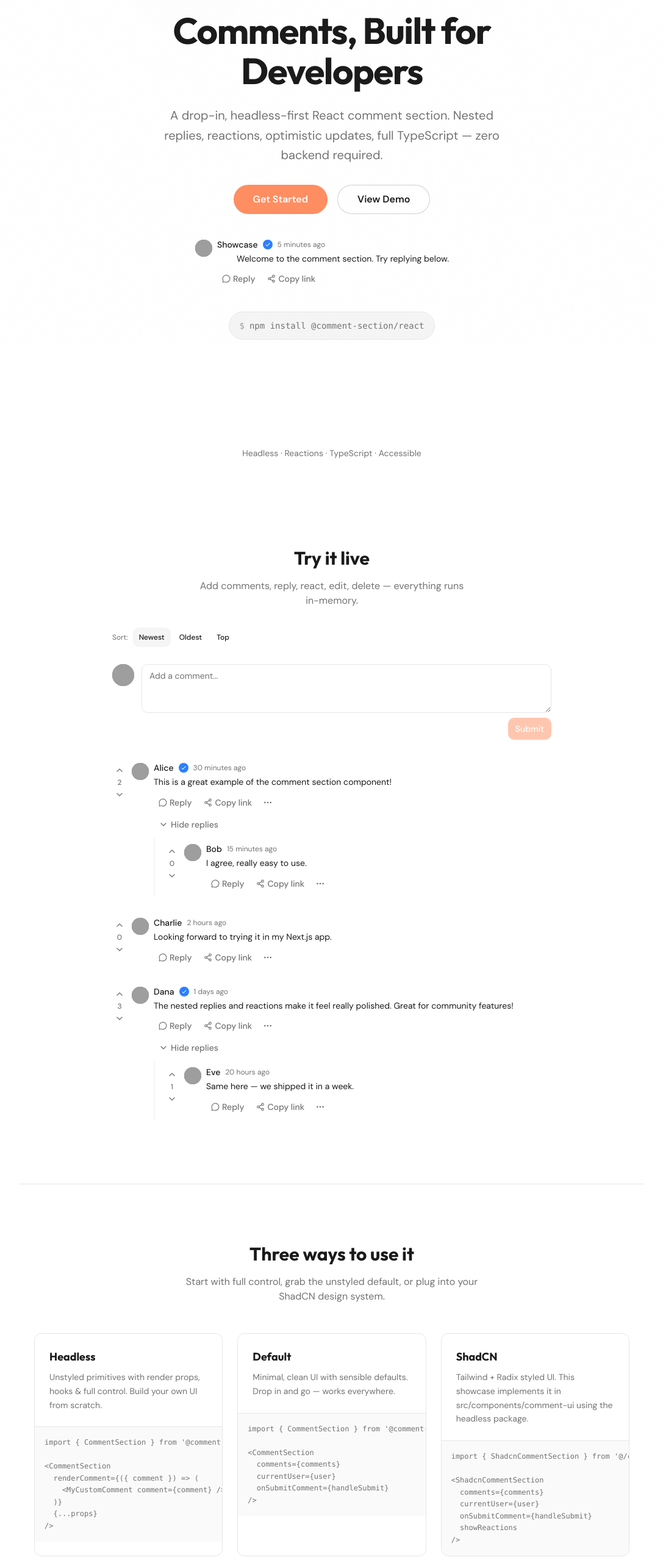
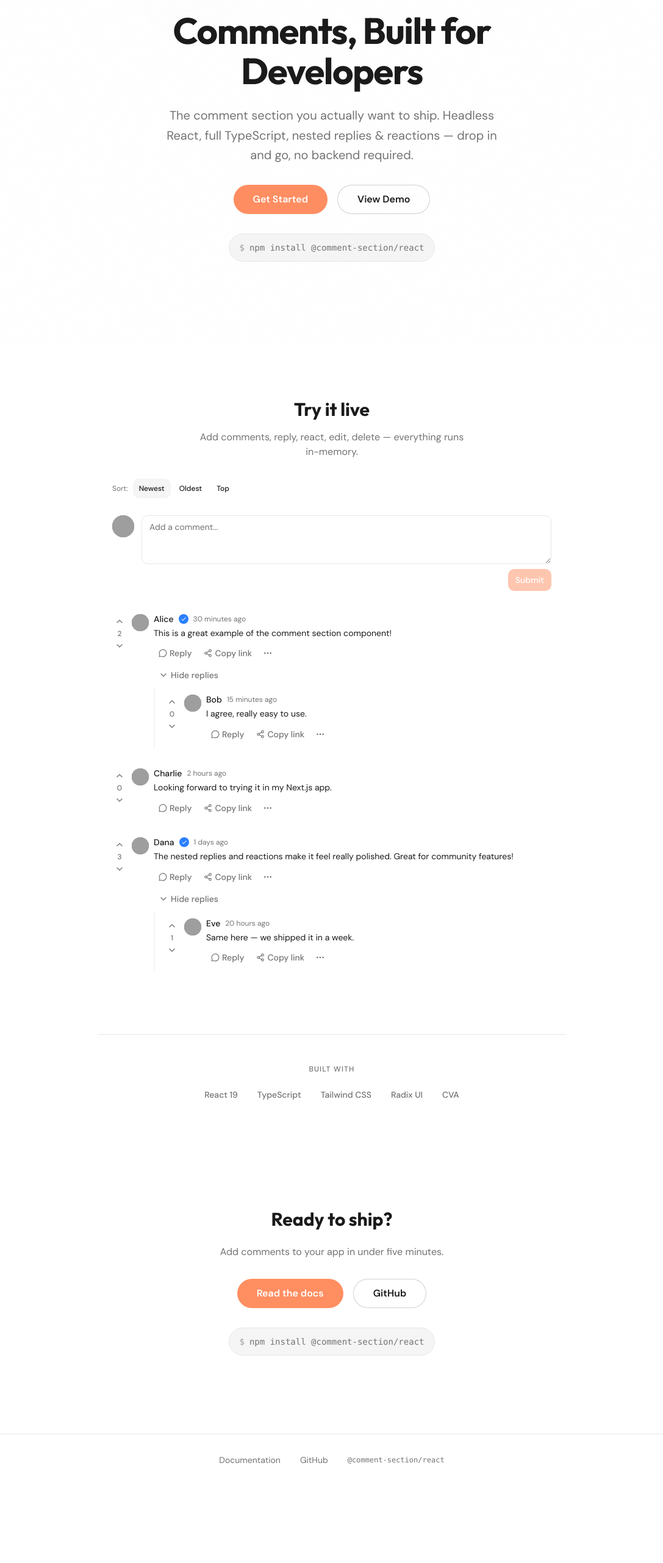
Before and after one commit to Hasthiya/headless-comments, a Next.js app in the folder apps/showcase/: page / in a window 1280 px wide. Shown: the part 234-2797 px from the top of the page at 61% size, without its empty margins (96-1183 px from the left). After the commit the page ends 2670 px from the top, so only its background shows below. Built offline with nearby package versions, Linux system fonts and the light colour scheme; grey boxes are pictures that could not be loaded; what tailwind-animate would draw is missing.

Commit message:
refactor: Remove unused HeroCommentPreview component and quick highlights section, update comment section description for clarity, and enhance reaction handling in comment showcase.

```diff
--- a/apps/showcase/src/app/page.tsx
+++ b/apps/showcase/src/app/page.tsx
@@ -2,7 +2,6 @@
 
 import Link from 'next/link';
 import { CommentSectionShowcase } from '@/components/CommentSectionShowcase';
-import { HeroCommentPreview } from '@/components/HeroCommentPreview';
 import { Button } from '@/components/ui/button';
 
 /* ─── Preset cards ───────────────────────────────────────────────────── */
@@ -107,7 +106,7 @@ export default function Home() {
         </h1>
 
         <p className="anim-fade-up anim-fade-up-d2 text-lg sm:text-xl text-muted-foreground max-w-xl mx-auto mb-8 leading-relaxed">
-          A drop-in, headless-first React comment section. Nested replies, reactions, optimistic updates, full TypeScript — zero backend required.
+          The comment section you actually want to ship. Headless React, full TypeScript, nested replies & reactions — drop in and go, no backend required.
         </p>
 
         {/* CTAs — primary = CTA color, secondary = outline */}
@@ -120,27 +119,12 @@ export default function Home() {
           </Button>
         </div>
 
-        {/* Hero comment preview — compact, 1–2 comments */}
-        <div className="anim-fade-up anim-fade-up-d3 mb-8">
-          <HeroCommentPreview />
-        </div>
-
         {/* Install snippet — 8pt padding */}
         <div className="anim-fade-up anim-fade-up-d4">
           <code className="inline-flex items-center gap-2 bg-muted text-muted-foreground px-4 py-3 rounded-full text-sm font-mono border border-border select-all">
             <span className="text-foreground/40">$</span> npm install @comment-section/react
           </code>
         </div>
-      </section>
-
-      {/* ══════════════════════  QUICK HIGHLIGHTS  ═══════════════════ */}
-      <section
-        className="container mx-auto max-w-3xl px-6 py-8 sm:py-12"
-        aria-label="Quick highlights"
-      >
-        <p className="text-center text-sm text-muted-foreground">
-          Headless · Reactions · TypeScript · Accessible
-        </p>
       </section>
 
       {/* ══════════════════════  LIVE DEMO  ═════════════════════════════ */}
@@ -159,67 +143,6 @@ export default function Home() {
         </div>
 
         <CommentSectionShowcase />
-      </section>
-
-      {/* ══════════════════════  PRESETS  ════════════════════════════════ */}
-      <section
-        className="container mx-auto max-w-5xl px-6 py-16 sm:py-24 border-t border-border"
-        aria-labelledby="presets-heading"
-      >
-        <div className="text-center mb-12">
-          <h2 id="presets-heading" className="font-display text-2xl sm:text-3xl font-bold text-foreground mb-4">
-            Three ways to use it
-          </h2>
-          <p className="text-muted-foreground max-w-lg mx-auto">
-            Start with full control, grab the unstyled default, or plug into your ShadCN design system.
-          </p>
-        </div>
-
-        <div className="grid grid-cols-1 md:grid-cols-3 gap-6">
-          {PRESETS.map((preset) => (
-            <div
-              key={preset.name}
-              className="rounded-xl border border-border bg-card overflow-hidden transition-colors duration-300 ease-heartbeat hover:border-foreground/20"
-            >
-              <div className="p-6 border-b border-border">
-                <h3 className="font-display font-bold text-lg text-foreground mb-2">{preset.name}</h3>
-                <p className="text-sm text-muted-foreground leading-relaxed">{preset.desc}</p>
-              </div>
-              <pre className="p-4 text-xs font-mono leading-relaxed text-muted-foreground overflow-x-auto bg-muted/50">
-                <code>{preset.code}</code>
-              </pre>
-            </div>
-          ))}
-        </div>
-      </section>
-
-      {/* ══════════════════════  HOW IT WORKS  ══════════════════════════ */}
-      <section
-        className="container mx-auto max-w-4xl px-6 py-16 sm:py-24 border-t border-border"
-        aria-labelledby="steps-heading"
-      >
-        <div className="text-center mb-12">
-          <h2 id="steps-heading" className="font-display text-2xl sm:text-3xl font-bold text-foreground mb-4">
-            Up and running in minutes
-          </h2>
-          <p className="text-muted-foreground max-w-md mx-auto">
-            Three steps. That&apos;s it.
-          </p>
-        </div>
-
-        <div className="grid grid-cols-1 md:grid-cols-3 gap-8">
-          {STEPS.map((step) => (
-            <div key={step.num} className="relative">
-              <span className="font-display text-5xl font-black text-border leading-none mb-4 block">
-                {step.num}
-              </span>
-              <h3 className="font-display font-bold text-lg text-foreground mb-4">{step.title}</h3>
-              <pre className="rounded-lg border border-border bg-muted/50 p-4 text-xs font-mono leading-relaxed text-muted-foreground overflow-x-auto">
-                <code>{step.code}</code>
-              </pre>
-            </div>
-          ))}
-        </div>
       </section>
 
       {/* ══════════════════════  TECH STACK  ════════════════════════════ */}
--- a/apps/showcase/src/components/CommentSectionShowcase.tsx
+++ b/apps/showcase/src/components/CommentSectionShowcase.tsx
@@ -129,8 +129,72 @@ export function CommentSectionShowcase() {
   );
 
   const handleReaction = useCallback((commentId: string, reactionId: string) => {
-    const updateReactions = (reactions: Comment['reactions']) => {
+    const updateReactions = (reactions: Comment['reactions']): Comment['reactions'] => {
       const list = reactions ?? [];
+
+      if (reactionId === 'like' || reactionId === 'dislike') {
+        const like = list.find((r) => r.id === 'like');
+        const dislike = list.find((r) => r.id === 'dislike');
+        const ensureReaction = (
+          id: 'like' | 'dislike',
+          current: (typeof list)[0] | undefined
+        ) => ({
+          id,
+          label: id === 'dislike' ? 'Dislike' : 'Like',
+          emoji: id === 'dislike' ? '👎' : '👍',
+          count: current?.count ?? 0,
+          isActive: current?.isActive ?? false,
+        });
+        let nextLike = ensureReaction('like', like);
+        let nextDislike = ensureReaction('dislike', dislike);
+
+        if (reactionId === 'like') {
+          if (nextDislike.isActive) {
+            nextDislike = {
+              ...nextDislike,
+              count: Math.max(0, nextDislike.count - 1),
+              isActive: false,
+            };
+          }
+          if (nextLike.isActive) {
+            nextLike = {
+              ...nextLike,
+              count: Math.max(0, nextLike.count - 1),
+              isActive: false,
+            };
+          } else {
+            nextLike = {
+              ...nextLike,
+              count: nextLike.count + 1,
+              isActive: true,
+            };
+          }
+        } else {
+          if (nextLike.isActive) {
+            nextLike = {
+              ...nextLike,
+              count: Math.max(0, nextLike.count - 1),
+              isActive: false,
+            };
+          }
+          if (nextDislike.isActive) {
+            nextDislike = {
+              ...nextDislike,
+              count: Math.max(0, nextDislike.count - 1),
+              isActive: false,
+            };
+          } else {
+            nextDislike = {
+              ...nextDislike,
+              count: nextDislike.count + 1,
+              isActive: true,
+            };
+          }
+        }
+        const rest = list.filter((r) => r.id !== 'like' && r.id !== 'dislike');
+        return [...rest, nextLike, nextDislike];
+      }
+
       const existing = list.find((r) => r.id === reactionId);
       if (existing) {
         return list.map((r) =>
--- a/apps/showcase/src/components/comment-ui/ShadcnCommentItem.tsx
+++ b/apps/showcase/src/components/comment-ui/ShadcnCommentItem.tsx
@@ -98,6 +98,8 @@ export const ShadcnCommentItem: React.FC<CommentItemProps> = ({
   const voteScore = (likeReaction?.count ?? 0) - (dislikeReaction?.count ?? 0);
   const isUpvoted = likeReaction?.isActive ?? false;
   const isDownvoted = dislikeReaction?.isActive ?? false;
+  const showUpHighlight = isUpvoted && !isDownvoted;
+  const showDownHighlight = isDownvoted && !isUpvoted;
 
   const handleReplyClick = useCallback(
     () => replyForm.openReply(comment.id),
@@ -165,12 +167,12 @@ export const ShadcnCommentItem: React.FC<CommentItemProps> = ({
               size="icon"
               className={cn(
                 'h-6 w-6 text-muted-foreground hover:text-foreground',
-                isUpvoted && 'text-primary'
+                showUpHighlight && 'text-primary'
               )}
               onClick={() => handleReaction('like')}
               disabled={isReactionPending(comment.id, 'like')}
               aria-label="Upvote"
-              aria-pressed={isUpvoted}
+              aria-pressed={showUpHighlight}
             >
               <ChevronUp className="h-4 w-4" />
             </Button>
@@ -183,12 +185,12 @@ export const ShadcnCommentItem: React.FC<CommentItemProps> = ({
               size="icon"
               className={cn(
                 'h-6 w-6 text-muted-foreground hover:text-foreground',
-                isDownvoted && 'text-primary'
+                showDownHighlight && 'text-destructive'
               )}
               onClick={() => handleReaction('dislike')}
               disabled={isReactionPending(comment.id, 'dislike')}
               aria-label="Downvote"
-              aria-pressed={isDownvoted}
+              aria-pressed={showDownHighlight}
             >
               <ChevronDown className="h-4 w-4" />
             </Button>
```
